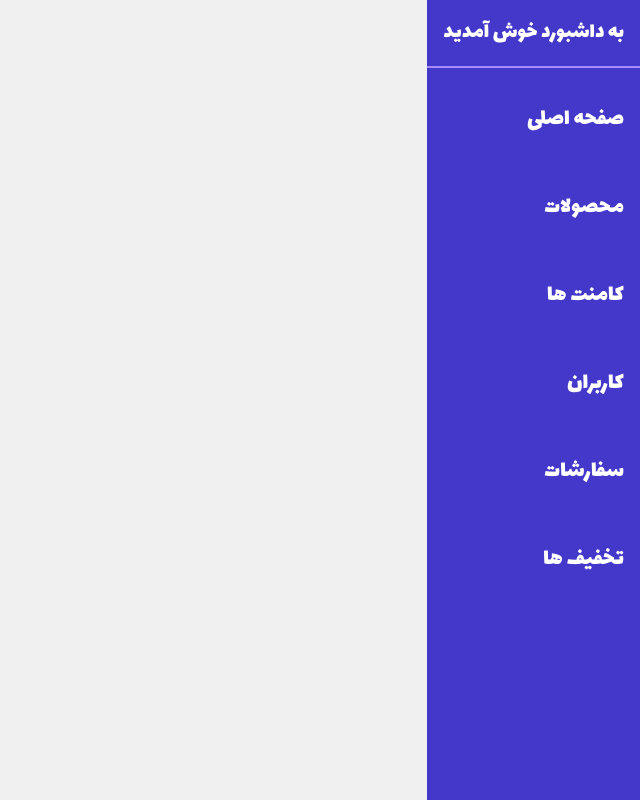
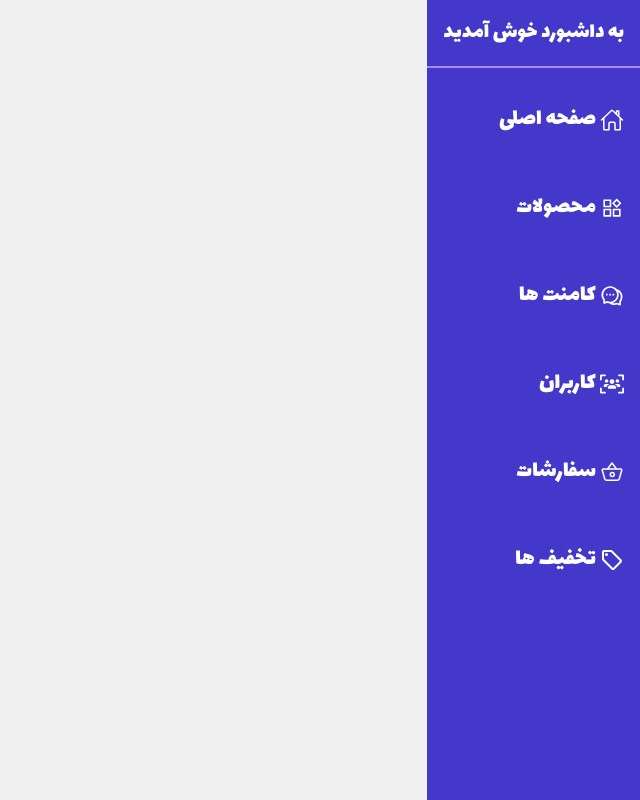
Before and after one commit to impooya/cms-site-fa, a React (Vite) app: page / in a window 1280 px wide. Shown: the whole page, without its empty margins (640-1280 px from the left). Built offline with nearby package versions, Linux system fonts and the light colour scheme.

Commit message:
add logos in sidebar components

```diff
--- a/src/components/SideBar.jsx
+++ b/src/components/SideBar.jsx
@@ -1,3 +1,10 @@
+import { AiOutlineProduct } from "react-icons/ai";
+import { IoHomeOutline } from "react-icons/io5";
+import { AiOutlineComment } from "react-icons/ai";
+import { FaUsersViewfinder } from "react-icons/fa6";
+import { IoBasketOutline } from "react-icons/io5";
+import { MdOutlineLocalOffer } from "react-icons/md";
+
 export default function SideBar() {
   return (
     <>
@@ -8,49 +15,55 @@ export default function SideBar() {
         <ul className="flex flex-col items-start justify-center pt-5 gap-6">
           <li className="w-full  h-16 flex justify-start items-center hover:bg-blue-700 transition-all ">
             <a
-              className="w-auto h-full inline-flex items-center text-white text-2xl  pr-4 active:bg-blue-700"
+              className="w-auto h-full inline-flex items-center gap-1 text-white text-2xl  pr-4 active:bg-blue-700"
               href="#"
             >
+              <IoHomeOutline />
               صفحه اصلی
             </a>
           </li>
           <li className="w-full h-16 flex justify-start items-center hover:bg-violet-900 transition-all ">
             <a
-              className="h-full w-auto text-white text-2xl inline-flex items-center pr-4 active:bg-violet-900"
+              className="h-full w-auto text-white text-2xl inline-flex items-center pr-4 active:bg-violet-900 gap-1"
               href="#"
             >
+              <AiOutlineProduct />
               محصولات
             </a>
           </li>
           <li className="w-full h-16 flex justify-start items-center hover:bg-violet-900 transition-all ">
             <a
-              className="h-full w-auto text-white text-2xl inline-flex items-center pr-4 active:bg-violet-900"
+              className="h-full w-auto text-white text-2xl inline-flex items-center pr-4 active:bg-violet-900 gap-1"
               href="#"
             >
+              <AiOutlineComment />
               کامنت ها
             </a>
           </li>
           <li className="w-full h-16 flex justify-start items-center hover:bg-violet-900 transition-all ">
             <a
-              className="h-full w-auto text-white text-2xl inline-flex items-center pr-4 active:bg-violet-900"
+              className="h-full w-auto text-white text-2xl inline-flex items-center pr-4 active:bg-violet-900 gap-1"
               href="#"
             >
+              <FaUsersViewfinder />
               کاربران
             </a>
           </li>
           <li className="w-full h-16 flex justify-start items-center hover:bg-violet-900 transition-all ">
             <a
-              className="h-full w-auto text-white text-2xl inline-flex items-center pr-4 active:bg-violet-900"
+              className="h-full w-auto text-white text-2xl inline-flex items-center pr-4 active:bg-violet-900 gap-1"
               href="#"
             >
+              <IoBasketOutline />
               سفارشات
             </a>
           </li>
           <li className="w-full h-16 flex justify-start items-center hover:bg-violet-900 transition-all ">
             <a
-              className="h-full w-auto text-white text-2xl inline-flex items-center pr-4 active:bg-violet-900"
+              className="h-full w-auto text-white text-2xl inline-flex items-center pr-4 active:bg-violet-900 gap-1"
               href="#"
             >
+              <MdOutlineLocalOffer />
               تخفیف ها
             </a>
           </li>
```
